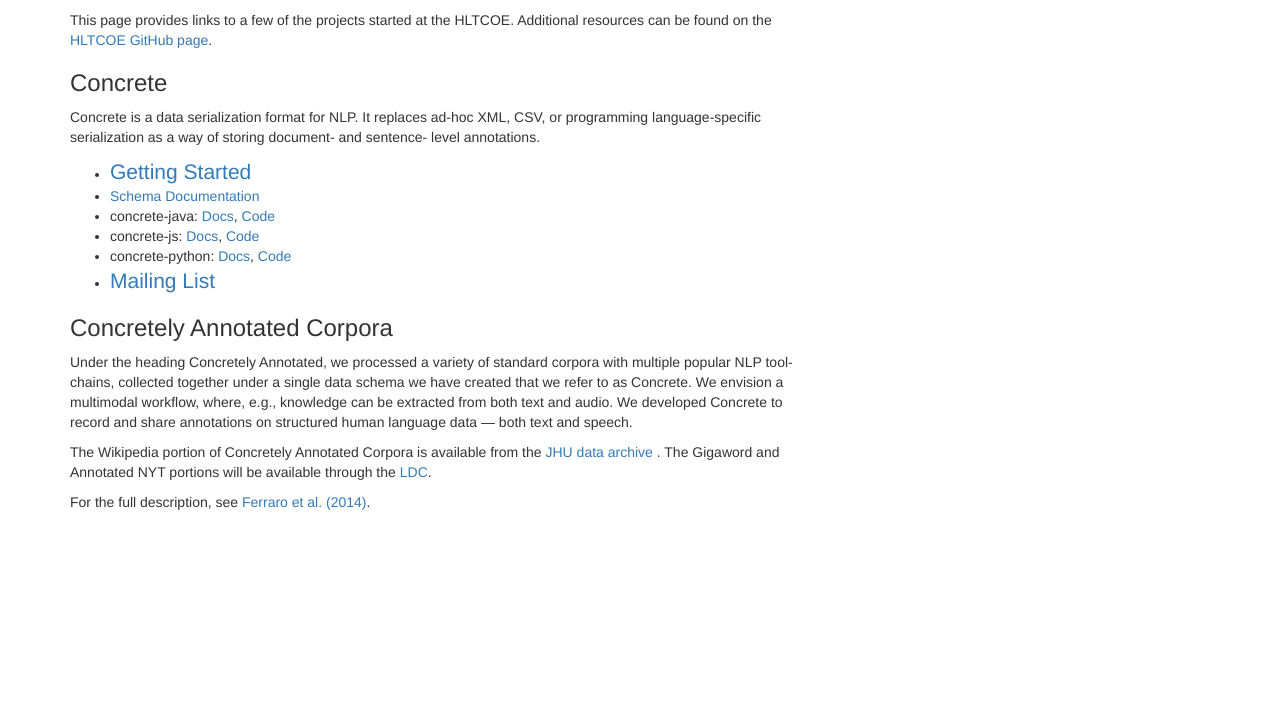
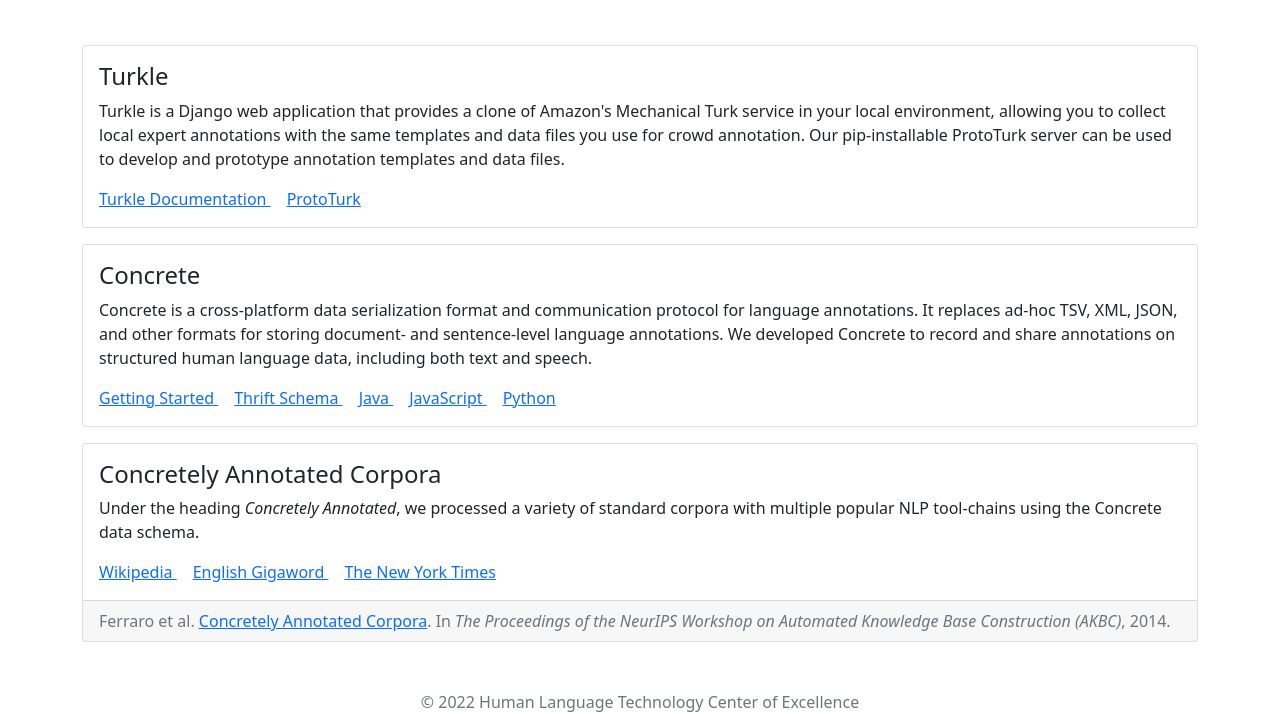
Before and after one commit to hltcoe/hltcoe.github.io, a plain HTML site: page index.html in a window 1280 px wide. Shown: the part 119-833 px from the top of the page. Before the commit the page ends 800 px from the top, so only its background shows below. Drawn offline with nearby package versions, Linux system fonts and the light colour scheme.

Commit message:
Propose new index page.

```diff
--- a/index.html
+++ b/index.html
@@ -1,123 +1,131 @@
 <!DOCTYPE html>
-<html lang="en">
+<html lang="en-US">
+
 <head>
-  <title>HLTCOE</title>
+  <title>Excellent HLT</title>
 
+  <meta charset="utf-8">
   <meta name="viewport" content="width=device-width, initial-scale=1">
 
-  <script src="//ajax.googleapis.com/ajax/libs/jquery/1.11.1/jquery.min.js"></script>
+  <link href="https://cdn.jsdelivr.net/npm/bootstrap@5.0.2/dist/css/bootstrap.min.css" rel="stylesheet"
+    integrity="sha384-EVSTQN3/azprG1Anm3QDgpJLIm9Nao0Yz1ztcQTwFspd3yD65VohhpuuCOmLASjC" crossorigin="anonymous">
+</head>
 
-  <link rel="stylesheet" href="https://maxcdn.bootstrapcdn.com/bootstrap/3.3.1/css/bootstrap.min.css">
-  <link rel="stylesheet" href="https://maxcdn.bootstrapcdn.com/bootstrap/3.3.1/css/bootstrap-theme.min.css">
+<body>
+  <div class="container-sm">
+    <header class="mb-5">
+      <h1 class="text-center display-6">
+        Excellent Human Language Technology
+      </h1>
+      <p class="lead text-muted">
+        This page links to a few of the software projects started at
+        the <a href="http://hltcoe.jhu.edu/">Human Language Technology Center of Excellence</a>. Additional resources
+        can be found on
+        our <a href="https://github.com/hltcoe">GitHub page</a>.
+      </p>
+    </header>
 
-  <script src="https://maxcdn.bootstrapcdn.com/bootstrap/3.3.1/js/bootstrap.min.js"></script>
+    <main>
+      <div class="card my-3">
+        <div class="card-body">
+          <h4 class="card-title">
+            Turkle
+          </h4>
 
-</head>
-<body>
+          <p class="card-text">
+            Turkle is a Django web application that provides a clone of
+            Amazon's Mechanical Turk service in your local environment,
+            allowing you to collect local expert annotations with the same
+            templates and data files you use for crowd annotation.
+            Our pip-installable ProtoTurk server can be used to
+            develop and prototype annotation templates and data files.
+          </p>
 
-  <div class="container">
-      <div class="row">
-          <div class="col-md-8">
-          <h1  class="text-center">
-              <a href="http://hltcoe.jhu.edu/">Human Language Technology<br>Center of Excellence</a>
-          </h1>
-          </div>
-          </div>
-          <div class="row">
-              &nbsp;
-          </div>
-    <div class="row">
-        <div class="col-md-8">
+          <a class="card-link" href="https://turkle.readthedocs.io/en/latest/">
+            Turkle Documentation
+          </a>
+          <a class="card-link" href="https://pypi.org/project/prototurk/">
+            ProtoTurk
+          </a>
+        </div>
+      </div>
 
-            <p>This page provides links to a few of the projects started at
-                the HLTCOE. Additional resources can be found on
-                the <a href="https://github.com/hltcoe">HLTCOE GitHub page</a>.
-            </p>
+      <div class="card my-3">
+        <div class="card-body">
+          <h4 class="card-title">
+            Concrete
+          </h4>
 
+          <p class="card-text">
+            Concrete is a cross-platform data serialization format and
+            communication protocol for language annotations. It replaces ad-hoc
+            TSV, XML, JSON, and other formats for storing document- and
+            sentence-level language annotations. We developed Concrete to record
+            and share annotations on structured human language data, including
+            both text and speech.
+          </p>
 
-            <h3>Concrete</h3>
+          <a class="card-link" href="http://hltcoe.github.io/concrete/">
+            Getting Started
+          </a>
+          <a class="card-link" href="http://hltcoe.github.io/concrete/schema/">
+            Thrift Schema
+          </a>
+          <a class="card-link" href="https://github.com/hltcoe/concrete-java/">
+            Java
+          </a>
+          <a class="card-link" href="http://hltcoe.github.io/concrete-js/">
+            JavaScript
+          </a>
+          <a class="card-link" href="http://concrete-python.readthedocs.io/">
+            Python
+          </a>
+        </div>
+      </div>
 
-            <p>
-                Concrete is a data serialization format for NLP. It replaces ad-hoc
-                XML, CSV, or programming language-specific serialization as a way
-                of storing document- and sentence- level annotations.
-            </p>
-            <ul>
-                <li>
-                    <a href="http://hltcoe.github.io/concrete/"><span class="lead">Getting Started</span></a>
-                </li>
-                <li>
-                    <a href="http://hltcoe.github.io/concrete/schema/">Schema Documentation</a>
-                </li>
-                <li>
-                    concrete-java:
-                    <a href="http://www.javadoc.io/doc/edu.jhu.hlt/concrete-core/">Docs</a>,
-                    <a href="https://github.com/hltcoe/concrete-java/">Code</a>
-                </li>
-                <li>
-                    concrete-js:
-                    <a href="http://hltcoe.github.io/concrete-js/">Docs</a>,
-                    <a href="https://github.com/hltcoe/concrete-js/">Code</a>
-                </li>
-                <li>
-                    concrete-python:
-                    <a href="http://concrete-python.readthedocs.io/">Docs</a>,
-                    <a href="https://github.com/hltcoe/concrete-python/">Code</a>
-                </li>
-                <li>
-                    <a class="lead" href="https://groups.google.com/forum/?hl=en#!forum/hltcoe-concrete">Mailing List</a>
-                </li>
-            </ul>
+      <div class="card my-3">
+        <div class="card-body">
+          <h4 class="card-title">
+            Concretely Annotated Corpora
+          </h4>
 
-            <h3>Concretely Annotated Corpora</h3>
+          <p class="card-text">
+            Under the heading <em>Concretely Annotated</em>, we
+            processed a variety of standard corpora with multiple
+            popular NLP tool-chains using the Concrete data schema.
+          </p>
 
-            <p>
-                Under the heading Concretely Annotated, we
-            processed a variety of standard corpora with multiple
-            popular NLP tool-chains, collected together under a single
-            data schema we have created that we refer to as
-            Concrete. We envision a multimodal workflow, where, e.g.,
-            knowledge can be extracted from both text and audio. We
-            developed Concrete to record and share annotations on
-            structured human language data &mdash; both text and speech.
-            </p>
+          <a class="card-link" href="https://archive.data.jhu.edu/dataset.xhtml?persistentId=doi:10.7281/T1/D06YVM">
+            Wikipedia
+          </a>
+          <a class="card-link" href="https://catalog.ldc.upenn.edu/LDC2018T20">
+            English Gigaword
+          </a>
+          <a class="card-link" href="https://catalog.ldc.upenn.edu/LDC2018T12">
+            The New York Times
+          </a>
+        </div>
 
-            <p>
-              The Wikipedia portion of Concretely Annotated Corpora is
-              available from the
-              <a href="https://archive.data.jhu.edu/dataset.xhtml?persistentId=doi:10.7281/T1/D06YVM">
-                JHU data archive
-              </a>.
-              The Gigaword and Annotated NYT portions will be available
-              through the <a href="https://www.ldc.upenn.edu/">LDC</a>.
-            </p>
-            <p>For the full description,
-                see <a href="http://cs.jhu.edu/~ferraro/papers/ferraro-concrete-2014.pdf">Ferraro
-                    et al. (2014)</a>.
-              <!--
-                Due to the size of the
-                individual datasets, we plan to do incremental
-                releases through the LDC of:
-              -->
-            </p>
+        <div class="card-footer text-muted">
+          Ferraro et al. <a href="http://www.akbc.ws/2014/submissions/akbc2014_submission_18.pdf">Concretely Annotated
+            Corpora</a>. In <i>The Proceedings of the NeurIPS Workshop on Automated Knowledge Base Construction
+            (AKBC)</i>, 2014.
+        </div>
+      </div>
 
-            <!--
-            <ul>
-                <li>
-                    English Gigaword
-                </li>
-                <li>
-                    Annotated NYT
-                </li>
-                <li>
-                    TAC Cold Start
-                </li>
-                <li>
-                    Wikipedia
-                </li>
-            </ul>
-            -->
-        </div>
-    </div>
+      <script src="https://cdn.jsdelivr.net/npm/bootstrap@5.0.2/dist/js/bootstrap.bundle.min.js"
+        integrity="sha384-MrcW6ZMFYlzcLA8Nl+NtUVF0sA7MsXsP1UyJoMp4YLEuNSfAP+JcXn/tWtIaxVXM"
+        crossorigin="anonymous"></script>
+
+    </main>
+
+    <footer class="mt-5">
+      <div class="text-center text-muted">
+        © 2022 Human Language Technology Center of Excellence
+      </div>
+    </footer>
+
+  </div>
 </body>
+
 </html>
```
